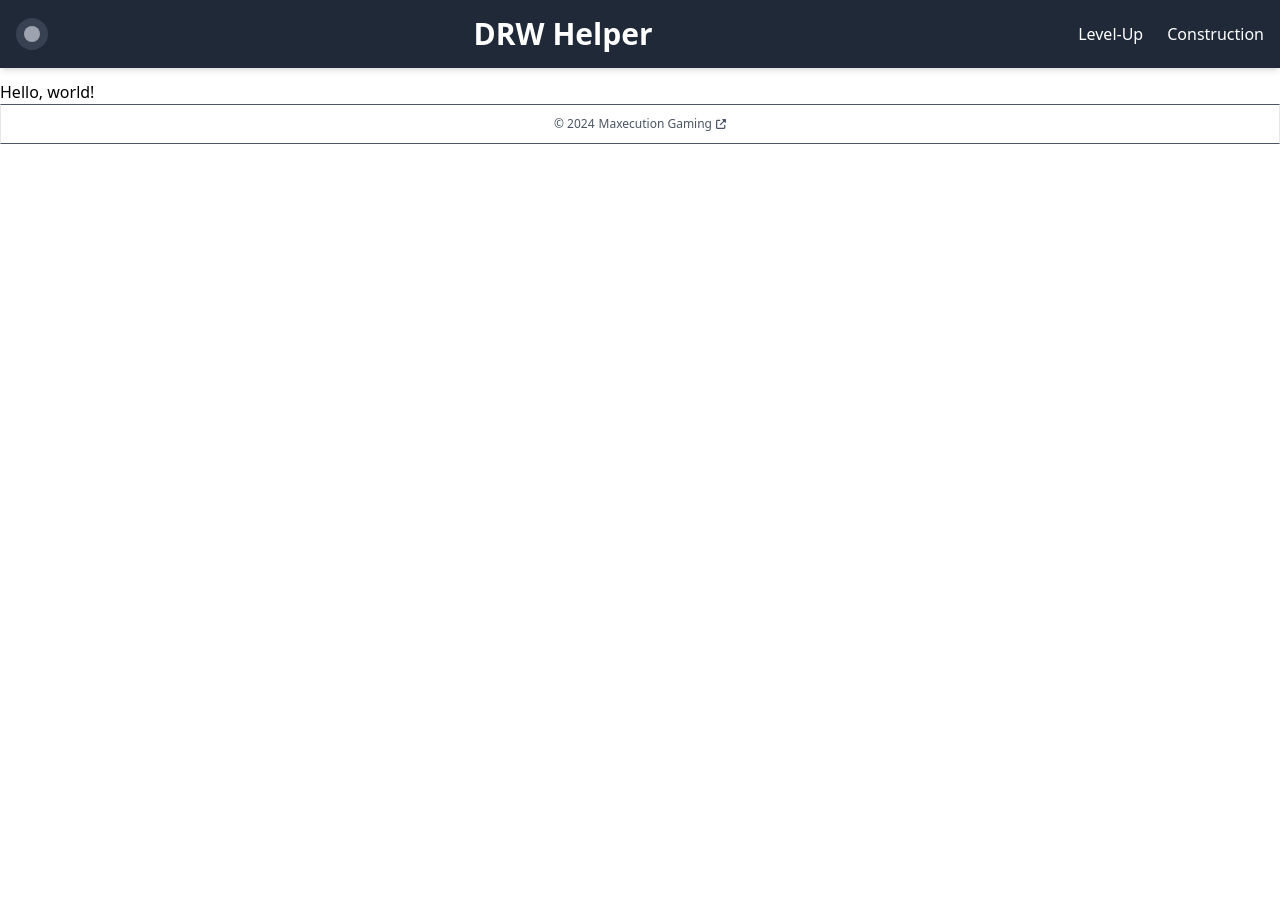
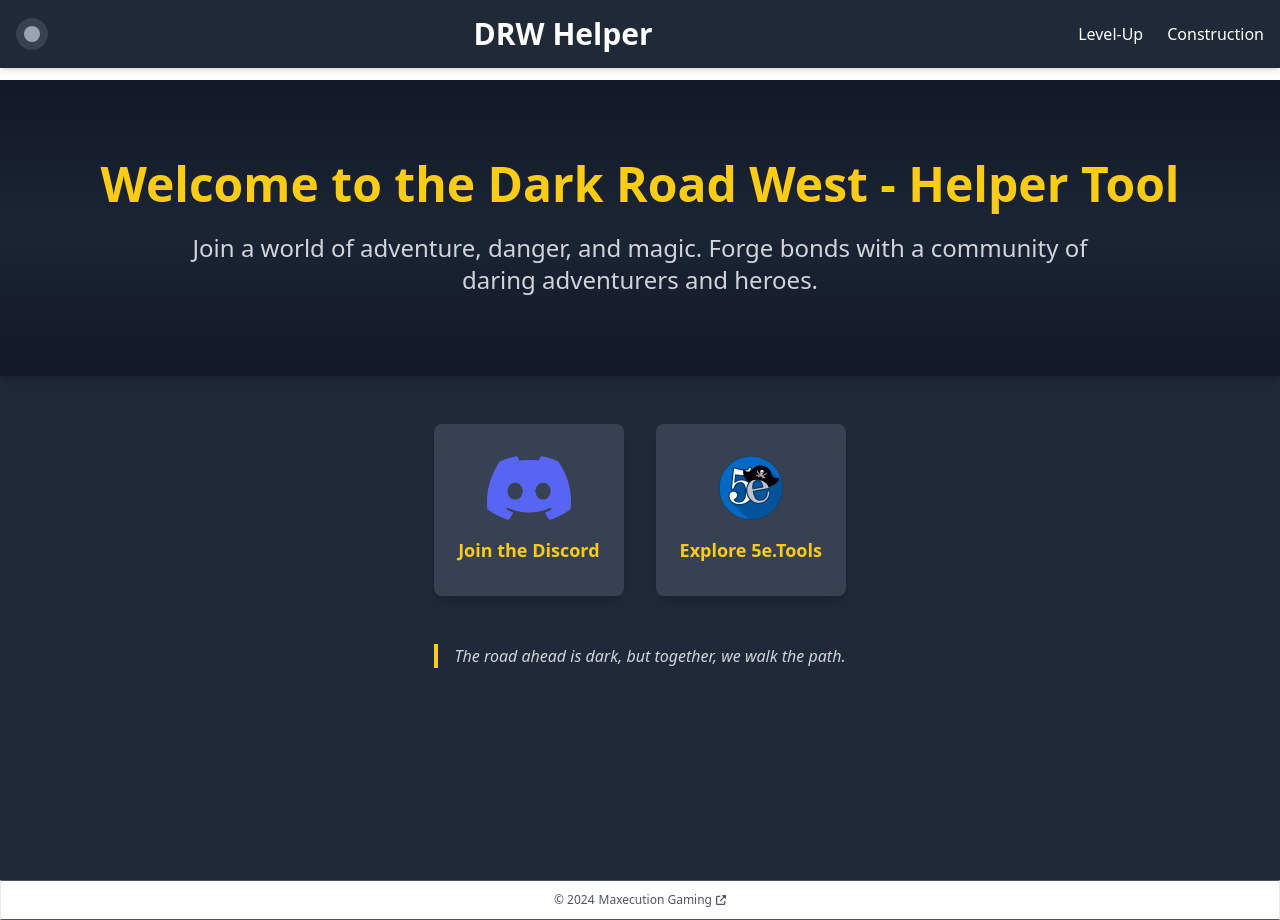
Before and after one commit to maxecution/DRW-helper, a React (Vite) app: page / in a window 1280 px wide. Before the commit the page ends 800 px from the top, so only its background shows below. Built offline with nearby package versions, Linux system fonts and the light colour scheme.

Commit message:
messing around with the landing page

```diff
--- a/src/pages/homePage/HelloWorld.jsx
+++ b/src/pages/homePage/HelloWorld.jsx
@@ -1,7 +1,61 @@
+import logo5e from "../../assets/5e-logo.png";
+import logoDiscord from "../../assets/discord-logo-blue.png";
+
 function HelloWorld() {
   return (
-    <div>
-      <h1>Hello, world!</h1>
+    <div className='min-h-screen bg-gray-800 text-white flex flex-col'>
+      {/* Hero Section */}
+      <header className='relative bg-gray-900 py-20 text-center shadow-lg'>
+        <div className='absolute inset-0 bg-gradient-to-t from-gray-900 via-gray-800 to-transparent opacity-75'></div>
+        <div className='relative z-10 space-y-6'>
+          <h1 className='text-4xl md:text-5xl font-extrabold text-yellow-400'>
+            Welcome to the Dark Road West - Helper Tool
+          </h1>
+          <p className='text-lg md:text-2xl text-gray-300 max-w-4xl mx-auto'>
+            Join a world of adventure, danger, and magic. Forge bonds with a community of daring
+            adventurers and heroes.
+          </p>
+        </div>
+      </header>
+
+      {/* Links Section */}
+      <main className='flex-grow flex flex-col items-center px-6 py-12 space-y-12'>
+        {/* Buttons */}
+        <div className='flex flex-col md:flex-row gap-8'>
+          {/* Discord Button */}
+          <a
+            href='https://discord.gg/darkroadwest'
+            target='_blank'
+            rel='noopener noreferrer'
+            className='group bg-gray-700 hover:bg-gray-600 rounded-lg shadow-lg px-6 py-8 items-center text-center transition duration-300 ease-in-out'>
+            <img
+              src={logoDiscord}
+              alt='Join our Discord'
+              className='h-16 w-auto mx-auto transition-transform group-hover:scale-110'
+            />
+            <p className='mt-4 text-lg text-yellow-400 font-semibold'>Join the Discord</p>
+          </a>
+
+          {/* 5e.Tools Button */}
+          <a
+            href='https://5e.tools/'
+            target='_blank'
+            rel='noopener noreferrer'
+            className='group bg-gray-700 hover:bg-gray-600 rounded-lg shadow-lg px-6 py-8 items-center text-center transition duration-300 ease-in-out'>
+            <img
+              src={logo5e}
+              alt='5e.Tools'
+              className='h-16 w-auto mx-auto transition-transform group-hover:scale-110'
+            />
+            <p className='mt-4 text-lg text-yellow-400 font-semibold'>Explore 5e.Tools</p>
+          </a>
+        </div>
+
+        {/* Thematic Quote */}
+        <blockquote className='border-l-4 border-yellow-400 pl-4 text-gray-300 italic max-w-lg'>
+          The road ahead is dark, but together, we walk the path.
+        </blockquote>
+      </main>
     </div>
   );
 }
```
Also changed, not shown: src/assets/5e-logo.png (added), src/assets/discord-logo-blue.png (added).
